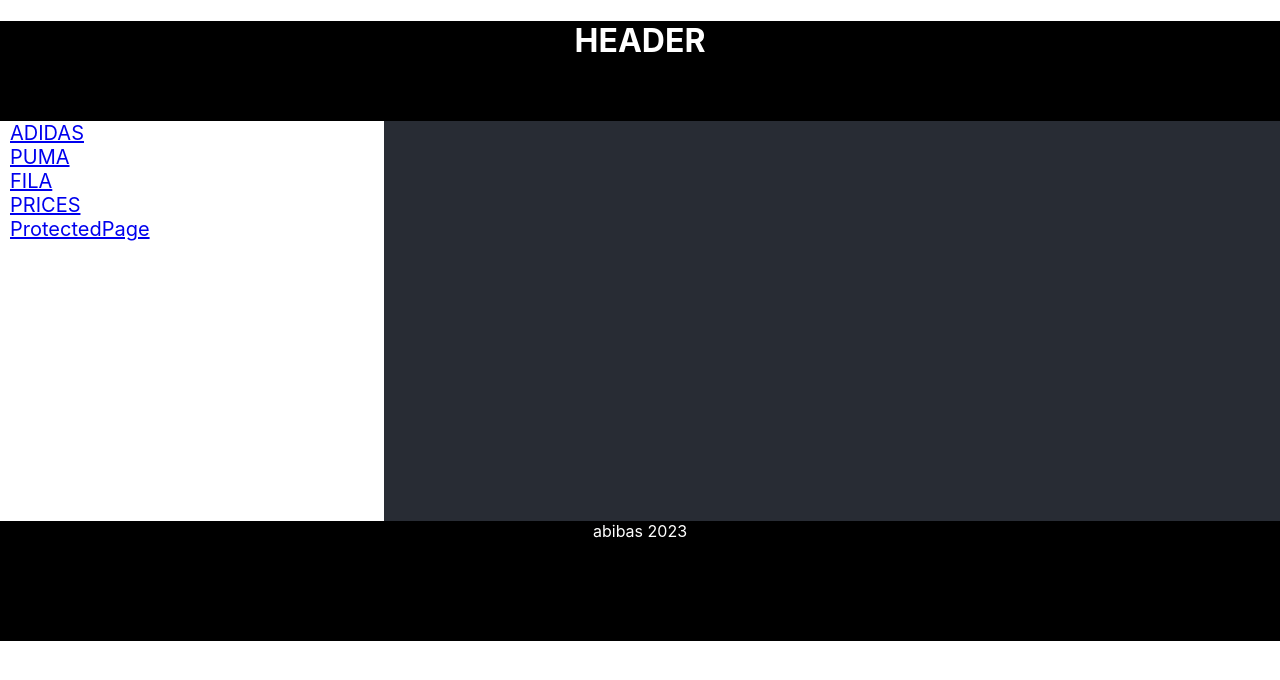
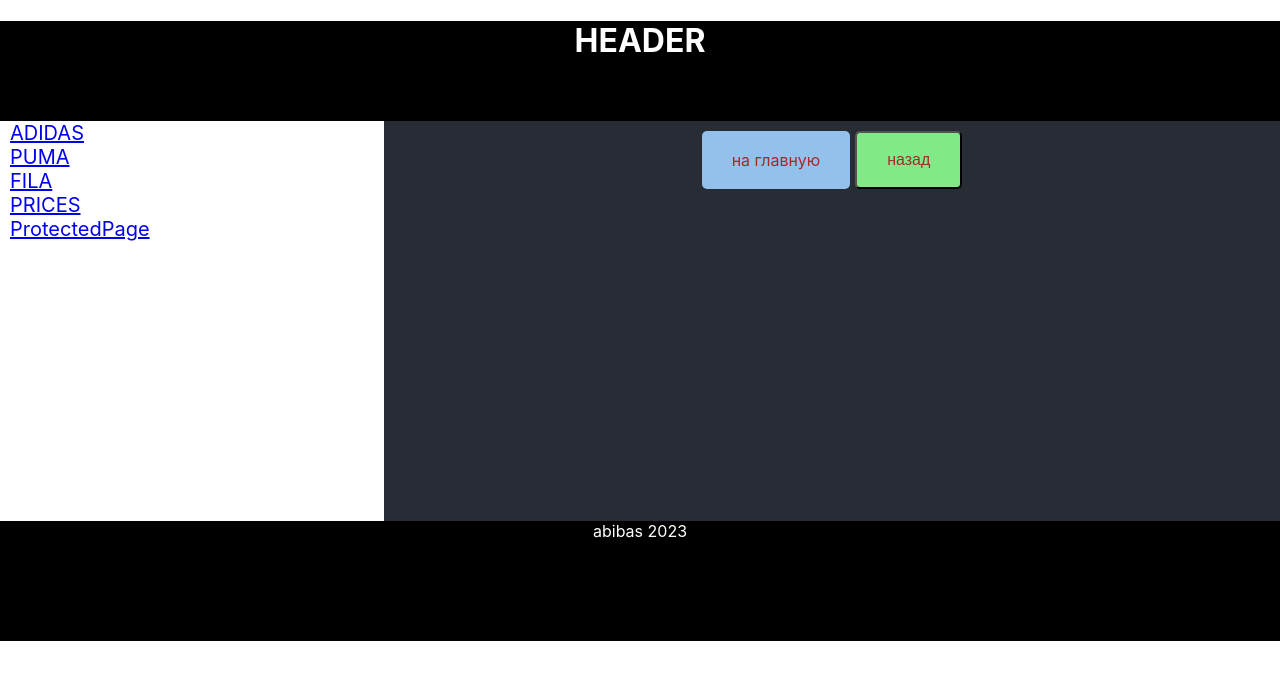
Before and after one commit to Ivan-Gusev-1993/micro-tasks, a React (Vite) app: page / in a window 1280 px wide. Shown: the top 680 px of the page. Built offline with nearby package versions, Linux system fonts and the light colour scheme.

Commit message:
created two button for navigate

```diff
--- a/src/App.tsx
+++ b/src/App.tsx
@@ -1,5 +1,5 @@
 import styles from "./components/Site.module.css";
-import {NavLink, Outlet} from 'react-router-dom';
+import {NavLink, Outlet, useNavigate} from 'react-router-dom';
 import {S} from './components/pages/_styles';
 
 const PATH = {
@@ -8,9 +8,11 @@ const PATH = {
     FILA: '/fila',
     PRICES: '/prices',
     PROTECTEDPAGE: '/protected',
+    LOGIN: '/login',
 } as const
 
 export const App = () => {
+    const navigate = useNavigate();
     return (
         <div>
             <div className={styles.header}><h1>HEADER</h1></div>
@@ -21,8 +23,14 @@ export const App = () => {
                     <S.NavWrapper><NavLink to={PATH.FILA}>FILA</NavLink></S.NavWrapper>
                     <S.NavWrapper><NavLink to={PATH.PRICES}>PRICES</NavLink></S.NavWrapper>
                     <S.NavWrapper><NavLink to={PATH.PROTECTEDPAGE}>ProtectedPage</NavLink></S.NavWrapper>
+                    {/*<S.NavWrapper><NavLink to={PATH.LOGIN}>login</NavLink></S.NavWrapper>*/}
                 </div>
                 <div className={styles.content}>
+
+                    <div className={styles.horizontalNavigation}>
+                        <NavLink className={styles.linkLikeButton} to={PATH.ADIDAS}>на главную</NavLink>
+                        <button className={styles.buttonLikeLink} onClick={()=> navigate(-1)}>назад</button>
+                    </div>
                     <Outlet/>
                     {/*<Routes>*/}
                     {/*  <Route path={'/'} element={<Navigate to={PATH.PAGE1}/>}/>*/}
--- a/src/components/Site.module.css
+++ b/src/components/Site.module.css
@@ -1,3 +1,42 @@
+.linkLikeButton {
+    margin-top: 10px;
+    padding: 10px 30px 10px 30px;
+    background-color: #94c0ec;
+    color: brown;
+    text-decoration: none;
+    border-radius: 5px;
+    font-size: 16px;
+    display: flex;
+    align-items: center;
+    justify-content: center;
+}
+
+.linkLikeButton:hover {
+    color: coral;
+    background-color: #03beee;
+}
+
+.buttonLikeLink {
+    margin-top: 10px;
+    margin-left: 5px;
+    padding: 18px 30px 18px 30px;
+    background-color: #82e989;
+    color: brown;
+    text-decoration: none;
+    border-radius: 5px;
+    font-size: 16px;
+}
+.buttonLikeLink:hover {
+    color: coral;
+    background-color: #6ac538;
+}
+
+.horizontalNavigation {
+    display: flex;
+    justify-content: center;
+}
+
+
 .header {
     background-color: #000000;
     width: 100%;
--- /dev/null
+++ b/src/components/pages/Login.tsx
@@ -0,0 +1,16 @@
+import {useNavigate} from "react-router-dom";
+
+export const Login = () => {
+          const navigate = useNavigate()
+    return (
+        <div style={{textAlign: 'center'}}>
+            <h5>Login to your account</h5>
+            <input placeholder={"login:"} autoFocus/>
+            <br/>
+            <input placeholder={"password:"}/>
+            <br/>
+            <button onClick={() => navigate('/adidas')}>Enter</button>
+            <button onClick={() => navigate('/')}>Cancel</button>
+        </div>
+    );
+};
--- a/src/routes/ProtectedRoute.tsx
+++ b/src/routes/ProtectedRoute.tsx
@@ -1,5 +1,5 @@
 import type {ReactNode} from "react";
-import {Navigate} from "react-router-dom";
+import {Login} from "../components/pages/Login.tsx";
 
 type Props = {
     children: ReactNode
@@ -7,5 +7,5 @@ type Props = {
 
 export const ProtectedRoute = ({children} : Props) => {
         const logged = false
-    return logged ? children : <Navigate to={'/error'}/>
+    return logged ? children : <Login/> //<Navigate to={'/error'}/>
 };
--- a/src/routes/router.tsx
+++ b/src/routes/router.tsx
@@ -1,4 +1,4 @@
-import {createBrowserRouter, Navigate} from "react-router-dom";
+import {createBrowserRouter, Navigate, Outlet, type RouteObject} from "react-router-dom";
 import {App} from "../App.tsx";
 import {Error404} from "../components/pages/Error404.tsx";
 import {Adidas} from "../components/pages/Adidas.tsx";
@@ -7,7 +7,7 @@ import {Fila} from "../components/pages/Fila.tsx";
 import {Prices} from "../components/pages/Prices.tsx";
 import {Model} from "../components/pages/Model.tsx";
 import {ProtectedPage} from "../components/pages/ProtectedPage.tsx";
-import {ProtectedRoute} from "./ProtectedRoute.tsx";
+import {Login} from "../components/pages/Login.tsx";
 
 const PATH = {
     ADIDAS: '/adidas',
@@ -17,14 +17,10 @@ const PATH = {
     MODEL: '/:model/:id',
     PROTECTEDPAGE: '/protected',
     ERROR: '/error',
+    LOGIN: '/login',
 } as const
 
-export const router = createBrowserRouter([
-    {
-        path: "/",
-        element: <App/>,
-        errorElement: <Navigate to={PATH.ERROR}/>,
-        children:  [
+const publicRoutes: RouteObject[] = [
     {
         path: PATH.ADIDAS,
         element: <Adidas/>,
@@ -40,20 +36,41 @@ export const router = createBrowserRouter([
     }, {
         path: PATH.MODEL,
         element: <Model/>
-            }, {
-                path: PATH.PROTECTEDPAGE,
-                element: (
-                    <ProtectedRoute>
-                        <ProtectedPage/>
-                    </ProtectedRoute>
-                )
-            }, {
+    },  {
         path: PATH.ERROR,
         element: <Error404/>
+    },
+    {
+        path: PATH.LOGIN,
+        element: <Login/>
     }
+]
+const privateRoutes: RouteObject[] = [
+    {
+        path: PATH.PROTECTEDPAGE,
+        element: <ProtectedPage/>
+
+    },
 
 ]
 
+export const PrivateRoutes = () => {
+    const isAuth = true
+    return isAuth ? <Outlet/> : <Navigate to='/login'/>
+}
+
+export const router = createBrowserRouter([
+    {
+        path: "/",
+        element: <App/>,
+        errorElement: <Navigate to={PATH.ADIDAS}/>,
+        children:  [
+            {   element: <PrivateRoutes/>,
+                children: privateRoutes
+            },
+            ...publicRoutes,
+
+        ]
 
     },
 
```
Lines whose indentation alone changed are shown as unchanged.
